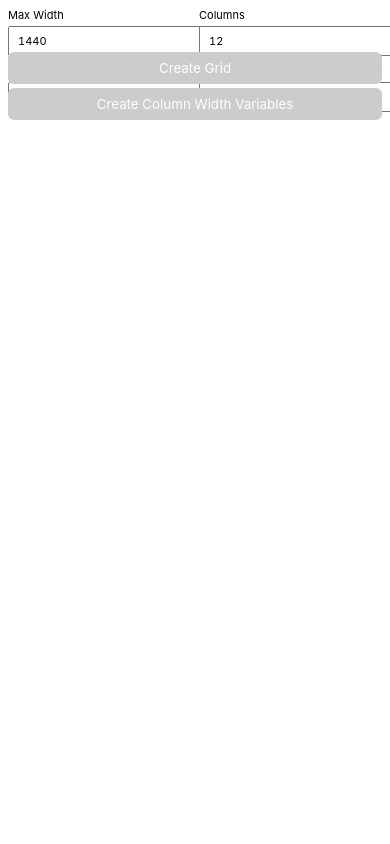
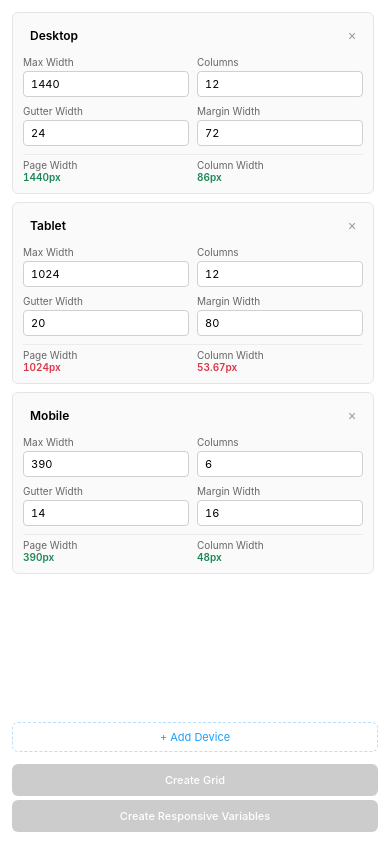
Before and after one commit to studiolathe/figma-grid-calculator, a website: page ui.html in a window 390 px wide. Drawn offline with Linux system fonts and the light colour scheme.

Commit message:
Add multi-device grids and Responsive Tokens variables
Replace single-grid form with a dynamic list of device cards (name,
max width, columns, gutter, margin) with per-card live feedback and a
shared validity gate. Create one frame per device and emit a single
Responsive Tokens collection with one Mode per device, containing
device, screen-width, column-count, margin, gutter, and column-widths
(overflow indices cap at content width for devices with fewer columns).

Co-Authored-By: Claude Opus 4.7 <noreply@anthropic.com>

```diff
--- a/ui.html
+++ b/ui.html
@@ -3,227 +3,334 @@
 
 <head>
   <style>
+    * { box-sizing: border-box; }
+
     body {
-      font-family: Inter, ui-sans-serif, system-ui, -apple-system, Segoe UI, Roboto, Ubuntu, Cantarell, Noto Sans, sans-serif, BlinkMacSystemFont, "Segoe UI", Roboto, "Helvetica Neue", Arial, "Noto Sans", sans-serif, SFProLocalRange;
+      font-family: Inter, ui-sans-serif, system-ui, -apple-system, "Segoe UI", Roboto, sans-serif;
       font-size: 11px;
+      margin: 0;
+      padding: 12px;
     }
 
-    .content {
-      position: relative;
-      height: 100%;
+    .layout {
+      display: flex;
+      flex-direction: column;
+      gap: 12px;
+      height: calc(100vh - 24px);
     }
 
-    .flex-row {
+    .cards {
+      flex: 1;
+      overflow-y: auto;
       display: flex;
-      flex-direction: row;
+      flex-direction: column;
+      gap: 8px;
+      padding-right: 4px;
+    }
+
+    .card {
+      border: 1px solid #e5e5e5;
+      border-radius: 6px;
+      padding: 10px;
+      display: flex;
+      flex-direction: column;
+      gap: 8px;
+      background: #fafafa;
+    }
+
+    .card-header {
+      display: flex;
+      align-items: center;
       gap: 8px;
     }
 
-    .flex-column {
-      display: flex;
-      flex-direction: column;
+    .card-header input.device-name {
+      flex: 1;
+      font-weight: 600;
+      font-size: 12px;
+      padding: 4px 6px;
+      border: 1px solid transparent;
+      background: transparent;
+      border-radius: 4px;
+      font-family: inherit;
     }
 
-    .tab-numbers {
-      font-variant-numeric: tabular-nums;
-    }
-
-    .input-group {
-      margin-bottom: 8px;
-    }
-
-    .input-group label {
-      display: block;
-      margin-bottom: 4px;
-    }
-
-    .input-group input {
-      width: 100%;
-      padding: 6px 8px;
-      font-size: 11px;
-      font-family: Inter, ui-sans-serif, system-ui, -apple-system, Segoe UI, Roboto, Ubuntu, Cantarell, Noto Sans, sans-serif, BlinkMacSystemFont, "Segoe UI", Roboto, "Helvetica Neue", Arial, "Noto Sans", sans-serif, SFProLocalRange;
+    .card-header input.device-name:hover,
+    .card-header input.device-name:focus {
+      border-color: #d0d0d0;
+      background: #fff;
       outline: none;
     }
 
-    .result-container {
-      position: absolute;
-      bottom: 0;
-      left: 0;
-      right: 0;
+    .remove-btn {
+      background: transparent;
+      color: #999;
+      border: none;
+      width: 22px;
+      height: 22px;
+      border-radius: 4px;
+      cursor: pointer;
+      font-size: 14px;
+      padding: 0;
+      line-height: 1;
     }
 
-    .result div {
-      width: 50%;
-      padding-bottom: 8px;
+    .remove-btn:hover { background: #eee; color: #333; }
+
+    .grid-2 {
+      display: grid;
+      grid-template-columns: 1fr 1fr;
+      gap: 8px;
     }
 
-    .result p {
-      margin: 0;
-      padding: 4px;
+    .input-group { display: flex; flex-direction: column; gap: 3px; }
+
+    .input-group label {
+      font-size: 10px;
+      color: #666;
     }
 
-    button {
-      background-color: #000000;
-      color: #ffffff;
-      border: none;
-      border-radius: .375rem;
-      height: 2rem;
-      font-family: Inter, ui-sans-serif, system-ui, -apple-system, Segoe UI, Roboto, Ubuntu, Cantarell, Noto Sans, sans-serif, BlinkMacSystemFont, "Segoe UI", Roboto, "Helvetica Neue", Arial, "Noto Sans", sans-serif, SFProLocalRange;
+    .input-group input[type="number"] {
+      width: 100%;
+      padding: 5px 7px;
+      font-size: 11px;
+      font-family: inherit;
+      font-variant-numeric: tabular-nums;
+      border: 1px solid #d0d0d0;
+      border-radius: 4px;
+      outline: none;
+      background: #fff;
     }
 
-    button:disabled {
-      background-color: #cccccc;
+    .input-group input[type="number"]:focus { border-color: #18a0fb; }
+
+    .feedback {
+      display: grid;
+      grid-template-columns: 1fr 1fr;
+      gap: 8px;
+      font-variant-numeric: tabular-nums;
+      font-size: 10px;
+      padding-top: 4px;
+      border-top: 1px solid #ececec;
+    }
+
+    .feedback .label { color: #666; display: block; }
+    .feedback .value { font-weight: 600; }
+    .feedback.exact .value { color: #198754; }
+    .feedback.not-exact .value { color: #dc3545; }
+
+    .add-btn {
+      background: transparent;
+      color: #18a0fb;
+      border: 1px dashed #b8dfff;
+      border-radius: 6px;
+      height: 30px;
+      font-family: inherit;
+      font-size: 11px;
+      cursor: pointer;
+      width: 100%;
+    }
+
+    .add-btn:hover { background: #f0f8ff; }
+
+    .actions {
+      display: flex;
+      flex-direction: column;
+      gap: 4px;
+    }
+
+    .actions button {
+      background-color: #000;
+      color: #fff;
+      border: none;
+      border-radius: 6px;
+      height: 32px;
+      font-family: inherit;
+      font-size: 11px;
+      font-weight: 500;
+      cursor: pointer;
+    }
+
+    .actions button:disabled {
+      background-color: #ccc;
       cursor: not-allowed;
     }
 
-    button:first-of-type {
-      margin-bottom: 4px;
-    }
-
-    button:hover:not(:disabled) {
-      cursor: pointer;
-    }
-
-    .exact {
-      color: green;
-    }
-
-    .not-exact {
-      color: red;
+    .actions button:hover:not(:disabled) {
+      background: #222;
     }
   </style>
 </head>
 
 <body>
-  <div class="content">
-    <div class="flex-column">
-      <div class="flex-row">
-        <div class="input-group">
-          <label for="maxWidth">Max Width</label>
-          <input type="number" class="tab-numbers" id="maxWidth" value="1440" />
-        </div>
-        <div class="input-group">
-          <label for="columns">Columns</label>
-          <input type="number" class="tab-numbers" id="columns" value="12" />
-        </div>
-      </div>
-      <div class="flex-row">
-        <div class="input-group">
-          <label for="gutterWidth">Gutter Width</label>
-          <input type="number" class="tab-numbers" id="gutterWidth" value="24" />
-        </div>
-        <div class="input-group">
-          <label for="marginWidth">Margin Width</label>
-          <input type="number" class="tab-numbers" id="marginWidth" value="72" />
-        </div>
-      </div>
-      <div class="result-container">
-        <div class="flex-column">
-          <div class="result flex-row" id="result"></div>
-          <button id="calculate">Create Grid</button>
-          <button id="create-variables">Create Column Width Variables</button>
-        </div>
-      </div>
+  <div class="layout">
+    <div class="cards" id="cards"></div>
+    <button class="add-btn" id="add-device">+ Add Device</button>
+    <div class="actions">
+      <button id="create-grid">Create Grid</button>
+      <button id="create-variables">Create Responsive Variables</button>
     </div>
   </div>
 
   <script>
-    const maxWidthInput = document.getElementById('maxWidth');
-    const columnsInput = document.getElementById('columns');
-    const gutterWidthInput = document.getElementById('gutterWidth');
-    const marginWidthInput = document.getElementById('marginWidth');
-    const resultDiv = document.getElementById('result');
-    const calculateButton = document.getElementById('calculate');
-    const createVariablesButton = document.getElementById('create-variables');
+    const defaults = [
+      { name: 'Desktop', maxWidth: 1440, columns: 12, gutterWidth: 24, marginWidth: 72 },
+      { name: 'Tablet',  maxWidth: 1024, columns: 12, gutterWidth: 20, marginWidth: 80 },
+      { name: 'Mobile',  maxWidth: 390,  columns: 6,  gutterWidth: 14, marginWidth: 16 },
+    ];
 
-    let isResultExact = false;
+    const fallbackNames = ['Desktop', 'Tablet', 'Mobile', 'Watch', 'TV', 'Custom'];
 
-    function validateInputs() {
-      const maxWidth = parseFloat(maxWidthInput.value);
-      const columns = parseInt(columnsInput.value);
-      const gutterWidth = parseFloat(gutterWidthInput.value);
-      const marginWidth = parseFloat(marginWidthInput.value);
+    let devices = defaults.map(d => ({ ...d }));
 
-      console.log(`maxWidth: ${maxWidth}, columns: ${columns}, gutterWidth: ${gutterWidth}, marginWidth: ${marginWidth}`);
+    const cardsEl = document.getElementById('cards');
+    const addBtn = document.getElementById('add-device');
+    const createGridBtn = document.getElementById('create-grid');
+    const createVarsBtn = document.getElementById('create-variables');
 
-      const isValid = !isNaN(maxWidth) && maxWidth > 0 &&
-        !isNaN(columns) && columns > 0 &&
-        !isNaN(gutterWidth) && gutterWidth >= 0 &&
-        !isNaN(marginWidth) && marginWidth >= 0;
+    function compute(device) {
+      const { maxWidth, columns, gutterWidth, marginWidth } = device;
+      const validNumbers =
+        Number.isFinite(maxWidth) && maxWidth > 0 &&
+        Number.isFinite(columns) && columns > 0 && Number.isInteger(columns) &&
+        Number.isFinite(gutterWidth) && gutterWidth >= 0 &&
+        Number.isFinite(marginWidth) && marginWidth >= 0;
 
-      console.log(`Validation: ${isValid}`);
-      return isValid;
+      if (!validNumbers) {
+        return { valid: false, isExact: false, pageWidth: NaN, columnWidth: NaN, contentWidth: NaN };
+      }
+
+      const contentWidth = maxWidth - 2 * marginWidth;
+      const totalGutter = gutterWidth * (columns - 1);
+      const columnWidth = (contentWidth - totalGutter) / columns;
+      const isExact = Number.isInteger(columnWidth) && columnWidth > 0;
+
+      return { valid: true, isExact, pageWidth: maxWidth, columnWidth, contentWidth };
     }
 
-    function updateButtonStates() {
-      const inputsValid = validateInputs();
-      calculateButton.disabled = !inputsValid || !isResultExact;
-      createVariablesButton.disabled = !inputsValid || !isResultExact;
+    function fmt(n) {
+      if (!Number.isFinite(n)) return '—';
+      return Number.isInteger(n) ? `${n}px` : `${n.toFixed(2)}px`;
     }
 
-    function calculateAndDisplayResults() {
-      const inputsValid = validateInputs();
-      if (inputsValid) {
-        const maxWidth = maxWidthInput.value;
-        const columns = columnsInput.value;
-        const gutterWidth = gutterWidthInput.value;
-        const marginWidth = marginWidthInput.value;
-
-        parent.postMessage({ pluginMessage: { type: 'calculate-grid', maxWidth, columns, gutterWidth, marginWidth, displayOnly: true } }, '*');
-      }
-      updateButtonStates();
+    function render() {
+      cardsEl.innerHTML = '';
+      devices.forEach((device, index) => {
+        const result = compute(device);
+        const card = document.createElement('div');
+        card.className = 'card';
+        card.innerHTML = `
+          <div class="card-header">
+            <input class="device-name" type="text" value="${escapeAttr(device.name)}" data-field="name" data-index="${index}" />
+            <button class="remove-btn" data-action="remove" data-index="${index}" title="Remove device" ${devices.length === 1 ? 'style="visibility:hidden"' : ''}>×</button>
+          </div>
+          <div class="grid-2">
+            <div class="input-group">
+              <label>Max Width</label>
+              <input type="number" data-field="maxWidth" data-index="${index}" value="${device.maxWidth}" />
+            </div>
+            <div class="input-group">
+              <label>Columns</label>
+              <input type="number" data-field="columns" data-index="${index}" value="${device.columns}" />
+            </div>
+            <div class="input-group">
+              <label>Gutter Width</label>
+              <input type="number" data-field="gutterWidth" data-index="${index}" value="${device.gutterWidth}" />
+            </div>
+            <div class="input-group">
+              <label>Margin Width</label>
+              <input type="number" data-field="marginWidth" data-index="${index}" value="${device.marginWidth}" />
+            </div>
+          </div>
+          <div class="feedback ${result.valid ? (result.isExact ? 'exact' : 'not-exact') : 'not-exact'}">
+            <div><span class="label">Page Width</span><span class="value">${fmt(result.pageWidth)}</span></div>
+            <div><span class="label">Column Width</span><span class="value">${fmt(result.columnWidth)}</span></div>
+          </div>
+        `;
+        cardsEl.appendChild(card);
+      });
+      updateButtons();
     }
 
-    function createGrid() {
-      if (!validateInputs()) return;
-
-      const maxWidth = maxWidthInput.value;
-      const columns = columnsInput.value;
-      const gutterWidth = gutterWidthInput.value;
-      const marginWidth = marginWidthInput.value;
-
-      parent.postMessage({ pluginMessage: { type: 'calculate-grid', maxWidth, columns, gutterWidth, marginWidth, displayOnly: false } }, '*');
+    function escapeAttr(s) {
+      return String(s).replace(/&/g, '&amp;').replace(/"/g, '&quot;').replace(/</g, '&lt;');
     }
 
-    // Add event listeners to run the calculation on input change
-    maxWidthInput.addEventListener('input', calculateAndDisplayResults);
-    columnsInput.addEventListener('input', calculateAndDisplayResults);
-    gutterWidthInput.addEventListener('input', calculateAndDisplayResults);
-    marginWidthInput.addEventListener('input', calculateAndDisplayResults);
+    function updateButtons() {
+      const allOk = devices.length > 0 && devices.every(d => compute(d).isExact);
+      createGridBtn.disabled = !allOk;
+      createVarsBtn.disabled = !allOk;
+    }
 
-    document.getElementById('calculate').onclick = () => {
-      createGrid();
+    cardsEl.addEventListener('input', (e) => {
+      const t = e.target;
+      const field = t.dataset.field;
+      const index = parseInt(t.dataset.index, 10);
+      if (field == null || Number.isNaN(index)) return;
+      if (field === 'name') {
+        devices[index].name = t.value;
+      } else if (field === 'columns') {
+        devices[index][field] = parseInt(t.value, 10);
+      } else {
+        devices[index][field] = parseFloat(t.value);
+      }
+      // Update only feedback + buttons (avoid full re-render so inputs keep focus)
+      const card = t.closest('.card');
+      const result = compute(devices[index]);
+      const fb = card.querySelector('.feedback');
+      fb.className = 'feedback ' + (result.valid && result.isExact ? 'exact' : 'not-exact');
+      const values = fb.querySelectorAll('.value');
+      values[0].textContent = fmt(result.pageWidth);
+      values[1].textContent = fmt(result.columnWidth);
+      updateButtons();
+    });
+
+    cardsEl.addEventListener('click', (e) => {
+      const btn = e.target.closest('[data-action="remove"]');
+      if (!btn) return;
+      const index = parseInt(btn.dataset.index, 10);
+      devices.splice(index, 1);
+      render();
+    });
+
+    addBtn.addEventListener('click', () => {
+      const used = new Set(devices.map(d => d.name));
+      const name = fallbackNames.find(n => !used.has(n)) || `Device ${devices.length + 1}`;
+      devices.push({ name, maxWidth: 1440, columns: 12, gutterWidth: 24, marginWidth: 72 });
+      render();
+    });
+
+    createGridBtn.addEventListener('click', () => {
+      if (createGridBtn.disabled) return;
+      const payload = devices.map(d => {
+        const r = compute(d);
+        return { ...d, columnWidth: r.columnWidth };
+      });
+      parent.postMessage({ pluginMessage: { type: 'create-grids', devices: payload } }, '*');
+    });
+
+    createVarsBtn.addEventListener('click', () => {
+      if (createVarsBtn.disabled) return;
+      const payload = devices.map(d => {
+        const r = compute(d);
+        return { ...d, columnWidth: r.columnWidth, contentWidth: r.contentWidth };
+      });
+      parent.postMessage({ pluginMessage: { type: 'create-variables', devices: payload } }, '*');
+    });
+
+    onmessage = (event) => {
+      const msg = event.data.pluginMessage;
+      if (!msg) return;
+      if (msg.type === 'error') {
+        alert(msg.message);
+      } else if (msg.type === 'variables-created') {
+        alert('Responsive variables created.');
+      } else if (msg.type === 'grids-created') {
+        // no-op
+      }
     };
 
-    document.getElementById('create-variables').onclick = () => {
-      const columnWidthText = resultDiv.querySelector('.column-width')?.innerText;
-      const columnWidth = parseFloat(columnWidthText.replace('px', '').trim());
-      const gutterWidthText = gutterWidthInput.value;
-      const gutterWidth = parseFloat(gutterWidthText);
-      const columns = columnsInput.value;
-      parent.postMessage({ pluginMessage: { type: 'create-variables', columnWidth, columns, gutterWidth } }, '*');
-    };
-
-    // Call the function initially to show default results and validate inputs
-    calculateAndDisplayResults();
-
-    onmessage = event => {
-      const message = event.data.pluginMessage;
-      if (message.type === 'result') {
-        isResultExact = message.isExact;
-        resultDiv.innerHTML = `
-          <div class="flex-column ${message.isExact ? 'exact' : 'not-exact'}"><span>Page Width:</span><span class="tab-numbers page-width">${message.pageWidth}px</span></div>
-          <div class="flex-column ${message.isExact ? 'exact' : 'not-exact'}"><span>Column Width:</span><span class="tab-numbers column-width">${message.columnWidth}px</span></div>
-        `;
-        updateButtonStates();
-      } else if (message.type === 'error') {
-        resultDiv.innerHTML = `<p style="color: red;">${message.message}</p>`;
-        isResultExact = false;
-        updateButtonStates();
-      } else if (message.type === 'variables-created') {
-        alert('Variables created successfully.');
-      }
-    };
+    render();
   </script>
 </body>
 
```
Also changed, not shown: code.js (+82 -75 lines).
